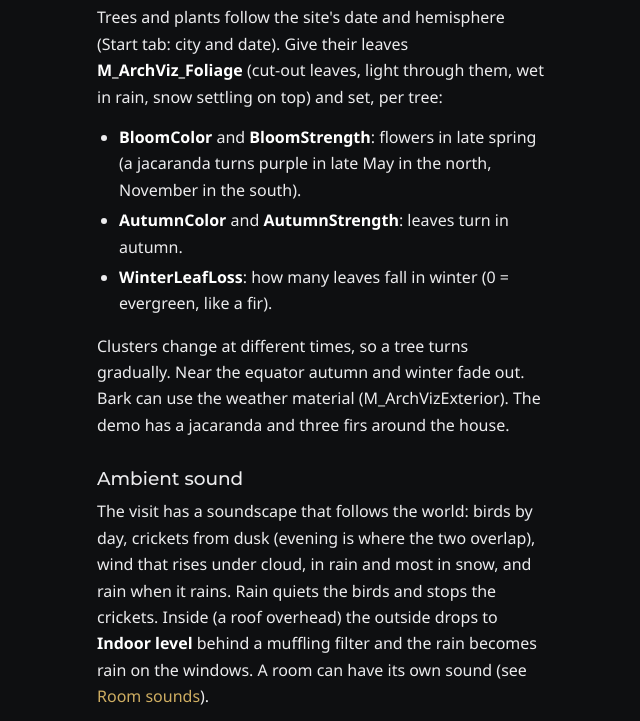
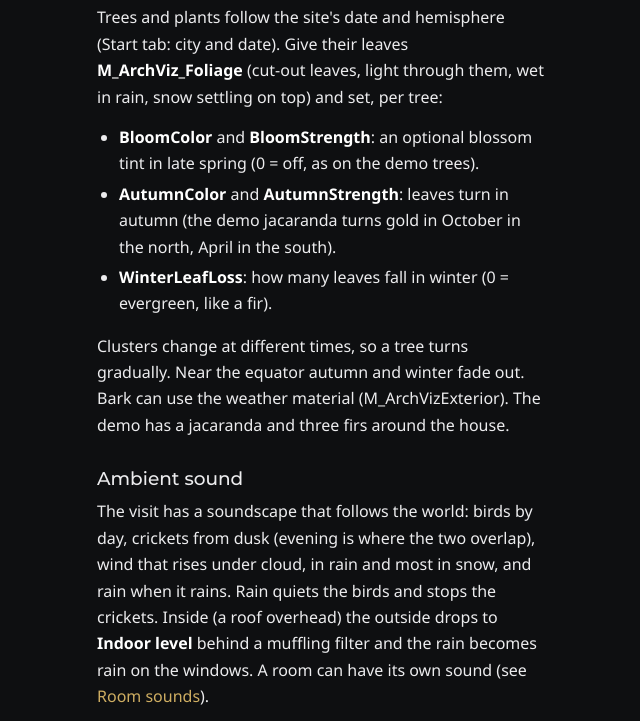
Before and after one commit to overbeckstudios/ArchVizExperience-Manual, a plain HTML site: page index.html in a window 1280 px wide. Shown: the part 10420-11141 px from the top of the page, without its empty margins (247-887 px from the left). Drawn offline with Linux system fonts and the light colour scheme.

Commit message:
Manual: trees and seasons wording (demo jacaranda stays green, turns in autumn)

```diff
--- a/index.html
+++ b/index.html
@@ -391,8 +391,8 @@ dialog.lightbox img { max-width: 96vw; max-height: 92vh; border-radius: 12px; cu
       <h3 id="trees-seasons">Trees and seasons</h3>
       <p>Trees and plants follow the site's date and hemisphere (Start tab: city and date). Give their leaves <span class="ui">M_ArchViz_Foliage</span> (cut-out leaves, light through them, wet in rain, snow settling on top) and set, per tree:</p>
       <ul>
-        <li><span class="ui">BloomColor</span> and <span class="ui">BloomStrength</span>: flowers in late spring (a jacaranda turns purple in late May in the north, November in the south).</li>
-        <li><span class="ui">AutumnColor</span> and <span class="ui">AutumnStrength</span>: leaves turn in autumn.</li>
+        <li><span class="ui">BloomColor</span> and <span class="ui">BloomStrength</span>: an optional blossom tint in late spring (0 = off, as on the demo trees).</li>
+        <li><span class="ui">AutumnColor</span> and <span class="ui">AutumnStrength</span>: leaves turn in autumn (the demo jacaranda turns gold in October in the north, April in the south).</li>
         <li><span class="ui">WinterLeafLoss</span>: how many leaves fall in winter (0 = evergreen, like a fir).</li>
       </ul>
       <p>Clusters change at different times, so a tree turns gradually. Near the equator autumn and winter fade out. Bark can use the weather material (M_ArchVizExterior). The demo has a jacaranda and three firs around the house.</p>
@@ -1058,7 +1058,7 @@ dialog.lightbox img { max-width: 96vw; max-height: 92vh; border-radius: 12px; cu
     <li>Included demo level: a furnished three-storey home with every feature set up, and a guided tour that walks you through setting it up from scratch (Show me, self-ticking practice tasks, viewport callouts, progress remembered, minimise to one line, Reset demo).</li>
     <li>Devices: music players (spatial sound, playlists, your own audio files), fans with spinning blades and projectors / TVs that cast a video onto a wall as real light (MegaLights). Visitors switch them on with a floating play icon; ceiling-mounted devices show it underneath.</li>
     <li>Outdoor lights switch on at dusk and off at dawn by the sun, like a photocell; bulbs glow with interior and outdoor lights.</li>
-    <li>Trees and seasons: the new foliage material flowers, turns and sheds leaves with the site's date and hemisphere, gets wet in rain and holds snow.</li>
+    <li>Trees and seasons: the new foliage material turns and sheds leaves with the site's date and hemisphere, gets wet in rain and holds snow.</li>
     <li>More realistic snow: soft, thinner cover under trees, bare gaps along walls and around trunks and posts, patchy edges as it builds up.</li>
     <li>New master materials: <span class="ui">M_ArchViz_Glass</span>, <span class="ui">M_ArchViz_Foliage</span>, and a light-mask glow on <span class="ui">M_ArchViz_SurfaceTextured</span>.</li>
   </ul>
```
